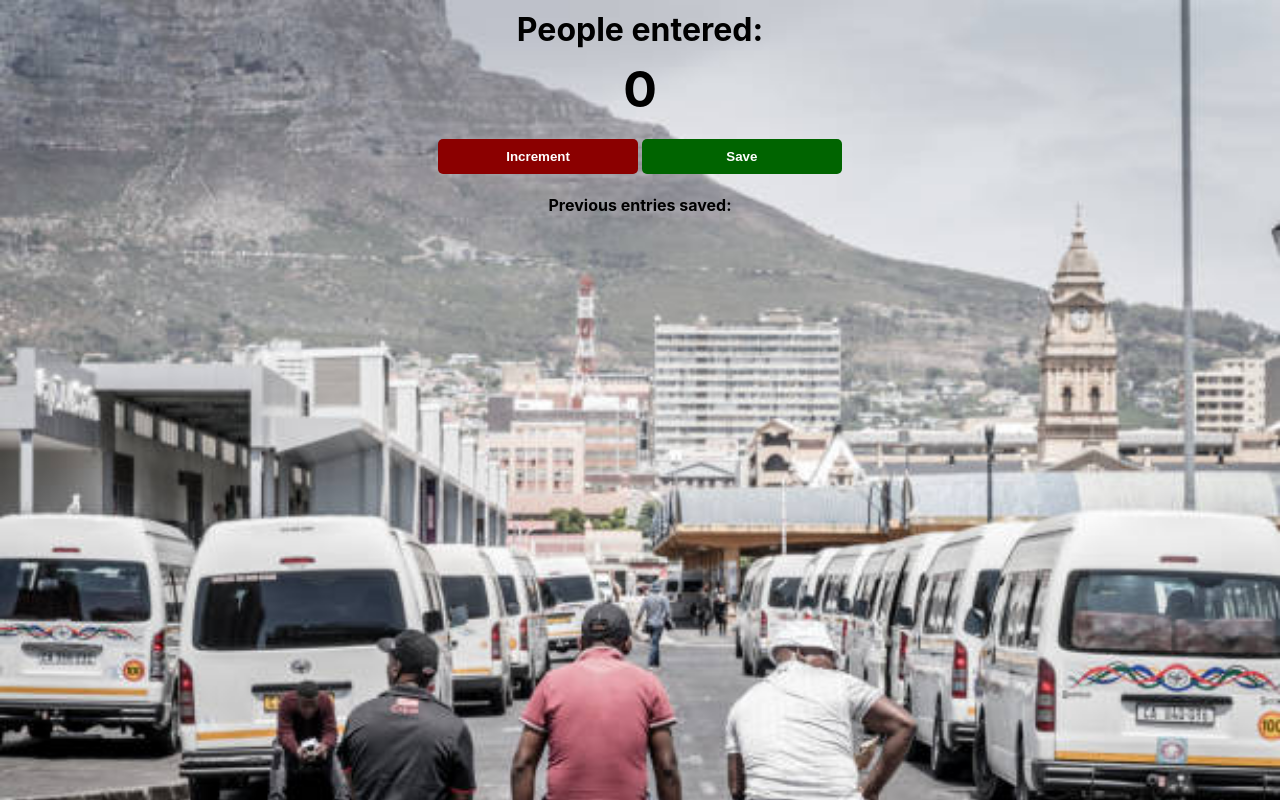
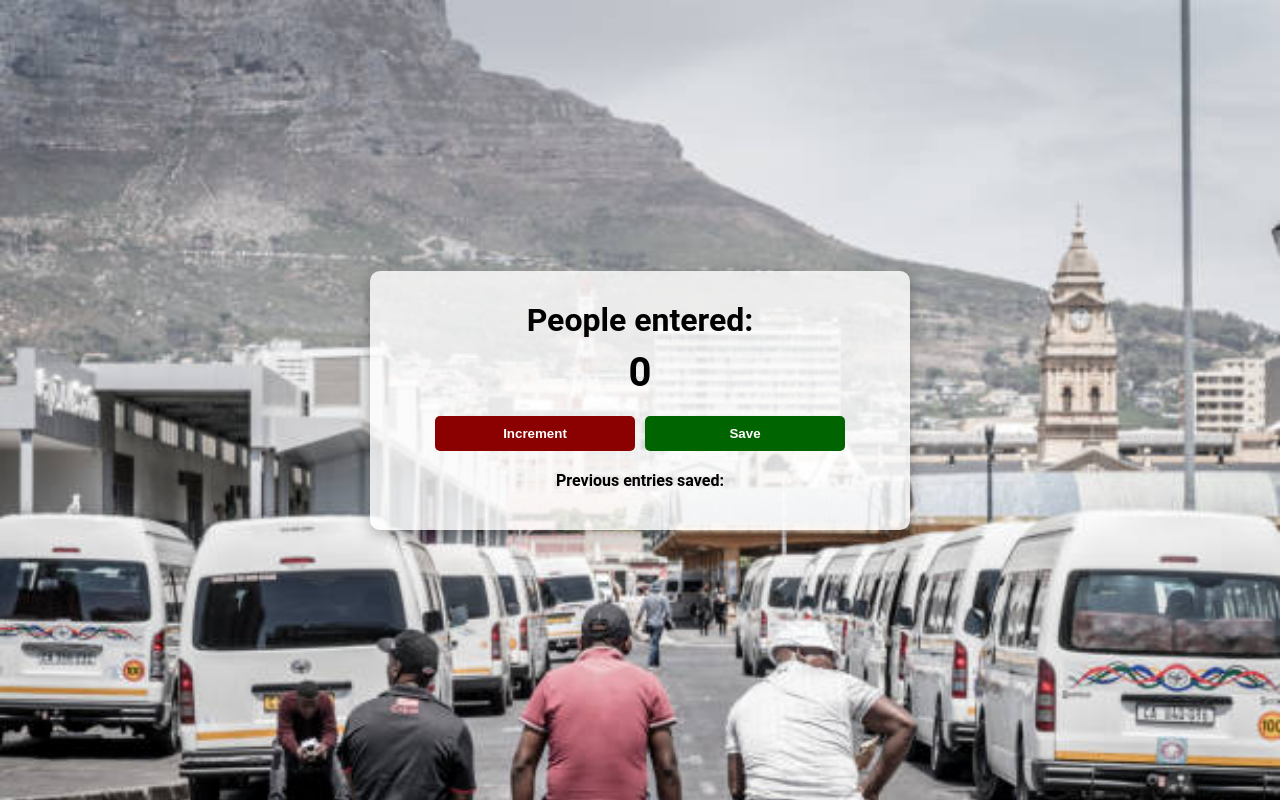
Before and after one commit to IngaMaholwana/PassengerCounter, a plain HTML site: page index.html in a window 1280 px wide. Drawn offline with Linux system fonts and the light colour scheme.

Commit message:
have the wrap and div so that it work on any other form factor

```diff
--- a/index.css
+++ b/index.css
@@ -1,33 +1,57 @@
-body{
-
-}body {
+body {
     background-image: url("station.jpg");
     background-size: cover;
-    font-family: -apple-system, BlinkMacSystemFont, 'Segoe UI', Roboto, Oxygen, Ubuntu, Cantarell, 'Open Sans', 'Helvetica Neue', sans-serif;
+    font-family: Roboto, sans-serif, -apple-system, BlinkMacSystemFont, 'Segoe UI', Oxygen, Ubuntu, Cantarell, 'Open Sans', 'Helvetica Neue';
     font-weight: bold;
+    text-align: center;
+    margin: 0;
+    padding: 0;
+    display: flex;
+    justify-content: center;
+    align-items: center;
+    height: 100vh;
+    flex-wrap: wrap;
+}
+
+.wrapper {
+    background: rgba(255, 255, 255, 0.8);
+    border-radius: 10px;
+    padding: 20px;
+    box-shadow: 0 5px 15px rgba(0, 0, 0, 0.3);
+    width: 90%;
+    max-width: 500px;
     text-align: center;
 }
 
-h1 {
-    margin-top: 10px;
-    margin-bottom: 10px;
+h1, h2 {
+    margin: 10px 0;
 }
 
 h2 {
-    font-size: 50px;
-    margin-top: 0;
-    margin-bottom: 20px;
+    font-size: 40px;
+}
+
+.button-group {
+    display: flex;
+    flex-wrap: wrap;
+    justify-content: center;
+    gap: 10px;
+    margin: 20px 0;
 }
 
 button {
     border: none;
-    padding-top: 10px;
-    padding-bottom: 10px;
+    padding: 10px;
     color: white;
     font-weight: bold;
-    width: 200px;
-    margin-bottom: 5px;
+    width: 45%;
+    max-width: 200px;
     border-radius: 5px;
+    cursor: pointer;
+}
+
+button:hover {
+    background-color: azure;
 }
 
 #increment-btn {
@@ -37,3 +61,8 @@ button {
 #save-btn {
     background: darkgreen;
 }
+
+p {
+    margin: 20px 0;
+    font-size: 16px;
+}
--- a/index.html
+++ b/index.html
@@ -1,14 +1,19 @@
 <!DOCTYPE html>
 <html lang="en">
     <head>
+        <meta name="viewport" content="width=device-width, initial-scale=1.0">
         <link rel="stylesheet" href="index.css">
     </head>
     <body>
-        <h1>People entered:</h1>
-        <h2 id="count-el">0</h2>
-        <button id="increment-btn" onclick="increment()">Increment</button>
-        <button id="save-btn" onclick="save()">Save</button>
-        <p id="save-el">Previous entries saved: </p>
+        <div class="wrapper">
+            <h1>People entered:</h1>
+            <h2 id="count-el">0</h2>
+            <div class="button-group">
+                <button id="increment-btn" onclick="increment()">Increment</button>
+                <button id="save-btn" onclick="save()">Save</button>
+            </div>
+            <p id="save-el">Previous entries saved: </p>
+        </div>
         <script src="index.js"></script>
     </body>
 </html>
```
